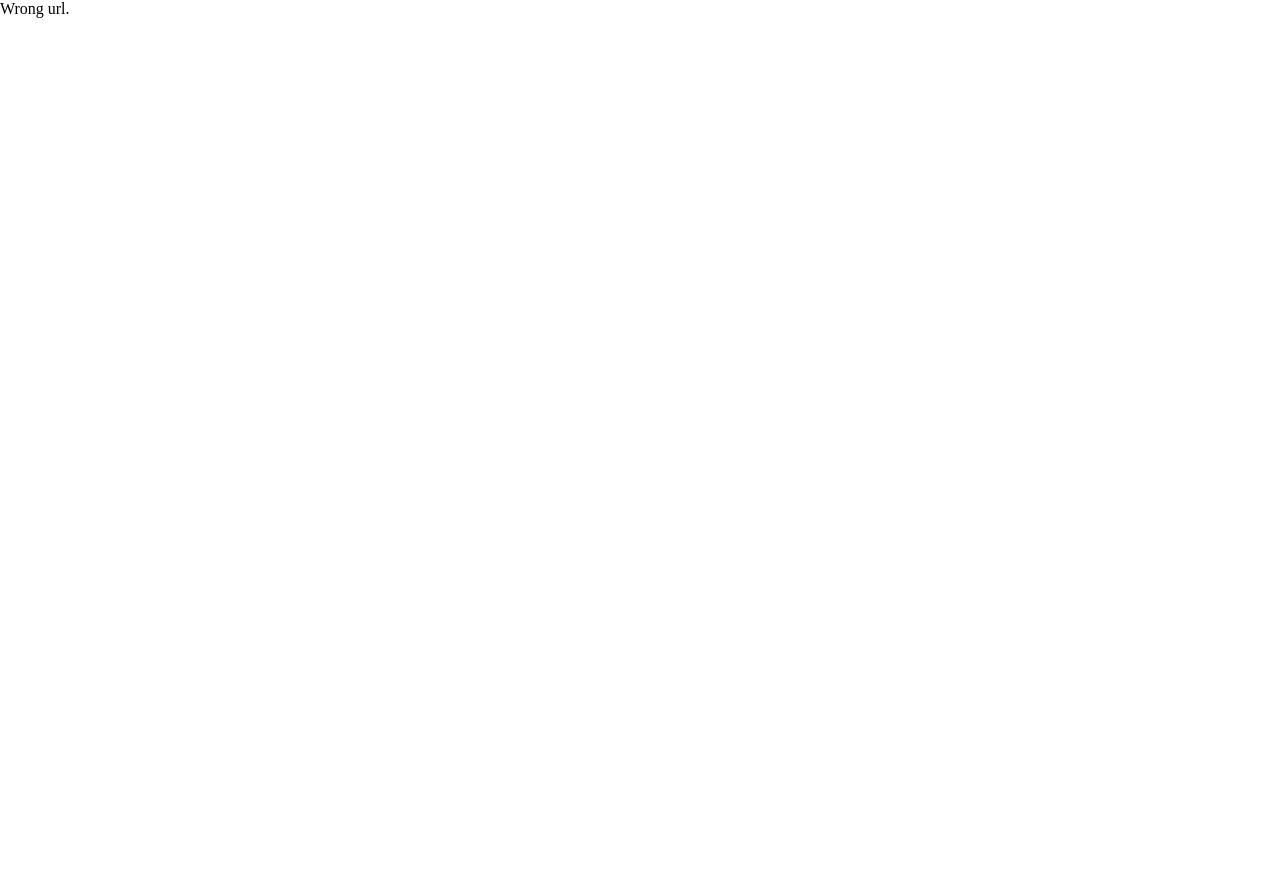
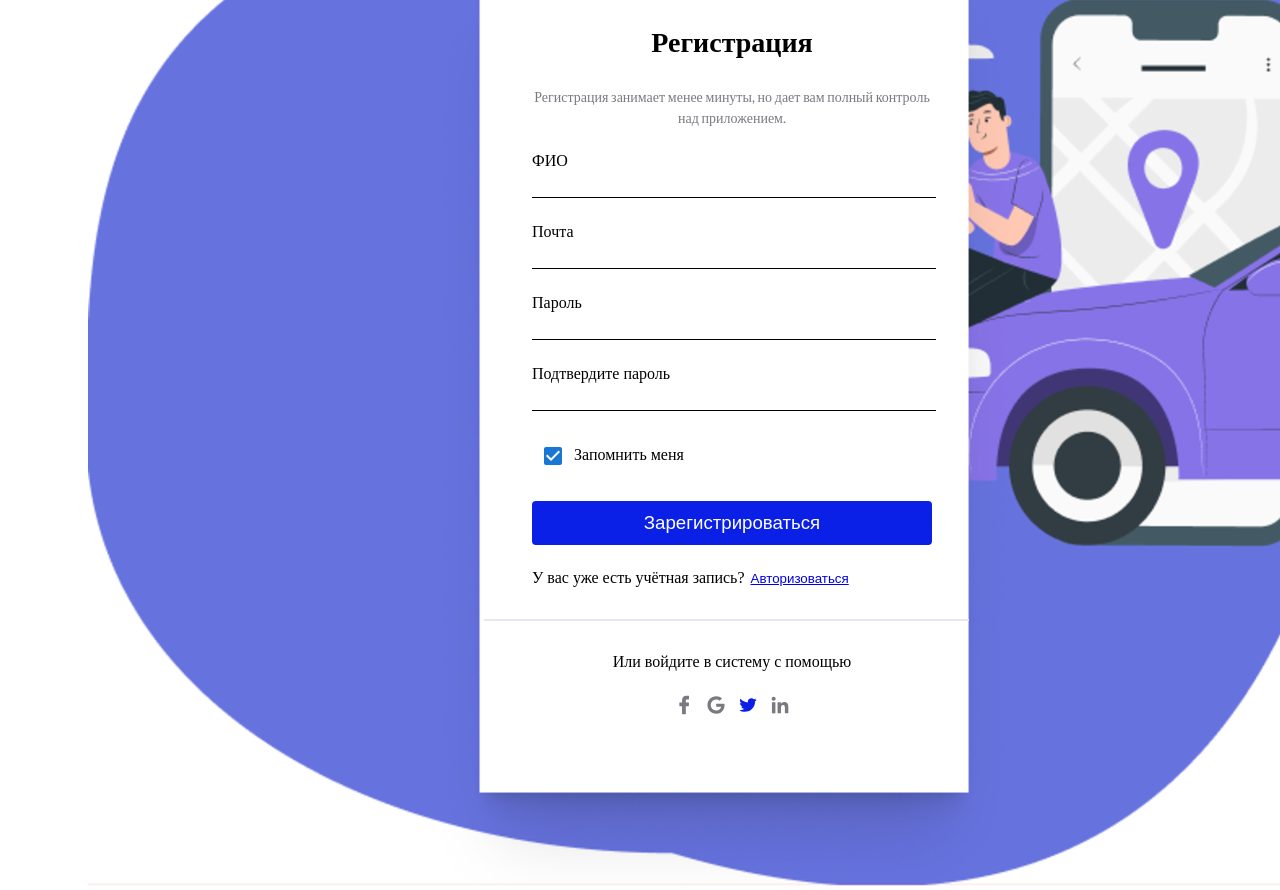
Before and after one commit to SuhovenkoEduard/car_sharing, a React (Create React App) app: page /sign-up in a window 1280 px wide. Shown: the top 890 px of the page. Before the commit the page ends 800 px from the top, so only its background shows below. Built offline with nearby package versions, Linux system fonts and the light colour scheme.

Commit message:
sign-up page

```diff
--- a/src/components/App.tsx
+++ b/src/components/App.tsx
@@ -2,6 +2,7 @@ import React, { ReactElement } from 'react'
 import { SignIn } from './SignIn'
 import { Main } from './Main'
 import { BrowserRouter, Route, Routes } from 'react-router-dom'
+import { SignUp } from './SignUp'
 
 import '../scss/App.scss'
 
@@ -14,6 +15,7 @@ export const App = (): ReactElement => {
           <Route path="/cars" element={<Main />} />
 
           <Route path="/sign-in" element={<SignIn />}/>
+          <Route path="/sign-up" element={<SignUp />}/>
           <Route path="*" element={<div>Wrong url.</div>} />
         </Routes>
       </BrowserRouter>
--- /dev/null
+++ b/src/components/SignUp.tsx
@@ -0,0 +1,60 @@
+import React, { ReactElement, useState } from 'react'
+import { FormControl, Checkbox } from '@mui/material'
+import { useNavigate } from 'react-router-dom'
+import { ReactComponent as SocialsSVG } from '../images/socials.svg'
+
+import '../scss/SignUp.scss'
+
+export const SignUp = (): ReactElement => {
+  const navigate = useNavigate()
+  const [rememberMe, setRememberMe] = useState<boolean>(true)
+  return (
+    <div className="sign-up-form-container">
+      <div className="sign-up-form">
+        <FormControl className="actual-form">
+          <div className="header">Регистрация</div>
+          <div className="description">
+            Регистрация занимает менее минуты, но дает вам полный контроль над приложением.</div>
+          <div className="inputs">
+            <div className="full-name-container">
+              <div className="inputLabel">ФИО</div>
+              <input id="full-name" />
+            </div>
+            <div className="email-container">
+              <div className="inputLabel">Почта</div>
+              <input id="email" />
+            </div>
+            <div className="password-container">
+              <div className="inputLabel">Пароль</div>
+              <input id="password" />
+            </div>
+            <div className="repeated-password-container">
+              <div className="inputLabel">Подтвердите пароль</div>
+              <input id="repeated-password" />
+            </div>
+          </div>
+          <div className="inputs-remember-me_forgot-password">
+            <span>
+              <Checkbox id="remember-me-checkbox" checked={rememberMe} onChange={() => setRememberMe(!rememberMe)} />
+              <label htmlFor="remember-me-checkbox">Запомнить меня</label>
+            </span>
+          </div>
+          <div className="authorization-button">
+            <button type="button" onClick={() => navigate('/home')}>Зарегистрироваться</button>
+          </div>
+          <div className="sign-in-link-container">
+            <span>У вас уже есть учётная запись?</span>
+            <button type="button" className="highlighted-label">
+              <a href="javascript:void(0);" onClick={() => navigate('/sign-in')}>Авторизоваться</a>
+            </button>
+          </div>
+          <hr style={{ width: '483px', marginLeft: '-48px', border: '1px solid #E5E8ED' }}/>
+          <div className="footer">
+            <div>Или войдите в систему с помощью</div>
+            <SocialsSVG />
+          </div>
+        </FormControl>
+      </div>
+    </div>
+  )
+}
--- /dev/null
+++ b/src/scss/SignUp.scss
@@ -0,0 +1,103 @@
+#highlighted-label {
+  border: none;
+  background: transparent;
+  cursor: pointer;
+  color: blue;
+}
+
+.sign-up-form-container {
+  display: flex;
+  align-items: center;
+  justify-content: center;
+
+  width: 100%;
+  height: 100%;
+
+  .sign-up-form {
+    position: relative;
+    width: 1264px;
+    height: 1020px;
+    background-image: url("../images/sign-up-background.png");
+
+    display: flex;
+    .actual-form {
+      gap: 24px;
+      padding: 48px;
+      top: 102px;
+      left: 396px;
+      width: 400px;
+      height: 570px;
+
+      .header {
+        text-align: center;
+        font-family: 'Lato', serif;
+        font-style: normal;
+        font-weight: 700;
+        font-size: 28px;
+        line-height: 150%;
+      }
+
+      .description {
+        text-align: center;
+        font-family: 'Lato', serif;
+        font-style: normal;
+        font-weight: 400;
+        font-size: 14px;
+        line-height: 150%;
+        color: #787A80;
+      }
+
+      .inputs {
+        display: flex;
+        flex-direction: column;
+        gap: 25px;
+        .inputLabel {
+          font-size: 12pt;
+        }
+        input {
+          font-size: 16pt;
+          width: 100%;
+          border: none;
+          border-bottom: 1px solid black;
+        }
+        input:focus {
+          outline: none;
+        }
+      }
+      .inputs-remember-me_forgot-password {
+        display: flex;
+        justify-content: space-between;
+      }
+      .authorization-button {
+        button {
+          cursor: pointer;
+          width: 100%;
+          display: flex;
+          flex-direction: column;
+          align-items: center;
+          justify-content: center;
+          font-size: 14pt;
+          padding: 0 32px;
+          gap: 10px;
+          background: #0A20E6;
+          border-radius: 4px;
+          color: white;
+          height: 44px;
+          border: none;
+        }
+      }
+
+      .footer {
+        display: flex;
+        flex-direction: column;
+        align-items: center;
+        justify-content: center;
+        gap: 24px;
+      }
+
+      .highlighted-label {
+        @extend #highlighted-label;
+      }
+    }
+  }
+}
```
